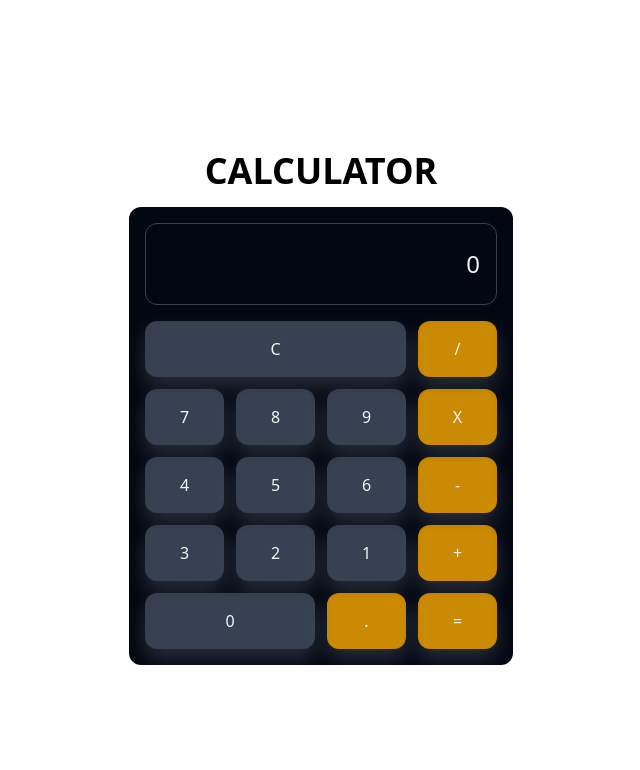
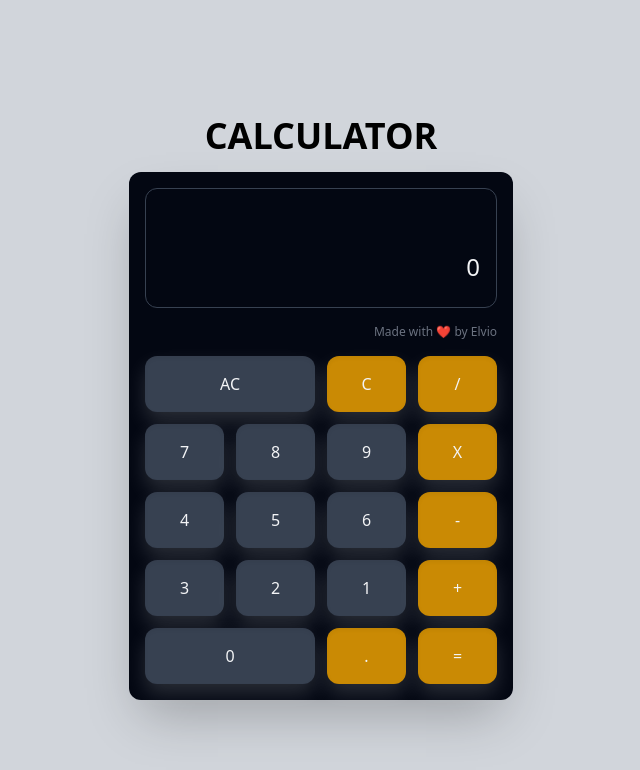
Before and after one commit to ecali/angular-calc, an Angular app: page / in a window 1280 px wide. Shown: the top 770 px of the page, without its empty margins (319-959 px from the left). Built offline with nearby package versions, Linux system fonts and the light colour scheme.

Commit message:
add and handle canc button

```diff
--- a/src/app/shared/calculator/calculator.component.html
+++ b/src/app/shared/calculator/calculator.component.html
@@ -1,14 +1,16 @@
-<div class="flex items-center justify-center min-h-screen flex-col ">
+<div class="flex items-center justify-center min-h-screen flex-col bg-gray-300 ">
   <div class="text-center my-4 md:block hidden">
     <h1 class="text-4xl font-bold uppercase">{{title}}</h1>
   </div>
-  <div class="flex flex-col w-96 gap-4 bg-gray-950 rounded-xl p-4">
-    <div class="rounded-xl overflow-x-hidden px-4 py-6 border text-2xl text-gray-100 border-gray-700 flex items-end flex-col">
+  <div class="flex flex-col w-96 gap-4 bg-gray-950 rounded-xl p-4 h-[100vh] md:h-auto shadow-2xl ">
+    <div class="md:flex-none md:h-[120px] flex-1 justify-between rounded-xl overflow-x-hidden px-4 py-6 border text-2xl text-gray-100 border-gray-700 flex items-end flex-col">
       <p class="text-xs">{{history.join(' ')}}</p>
       {{displayNumber}}
     </div>
+    <div class="flex justify-end text-xs text-gray-500">Made with ❤️ by Elvio</div>
     <div class="grid grid-cols-4 gap-3">
-      <app-calculator-button (click)="clear()" class="col-span-3" label="C"></app-calculator-button>
+      <app-calculator-button (click)="clear()" class="col-span-2" label="AC"></app-calculator-button>
+      <app-calculator-button (click)="pressKey('c')" variant="yellow" label="C"></app-calculator-button>
       <app-calculator-button (click)="pressKey('/')" variant="yellow" label="/"></app-calculator-button>
       <app-calculator-button (click)="pressKey('7')" label="7"></app-calculator-button>
       <app-calculator-button (click)="pressKey('8')" label="8"></app-calculator-button>
--- a/src/app/shared/calculator/calculator.component.ts
+++ b/src/app/shared/calculator/calculator.component.ts
@@ -32,11 +32,22 @@ export class CalculatorComponent {
   pressKey = (keyVal: string) => {
     const lastHistoryItem = this.history.at(-1);
 
-    console.log(lastHistoryItem);
     if(this.operatorsButtons.includes(keyVal)) {
       this.handleOperationKey(keyVal, lastHistoryItem);
-    }else if(lastHistoryItem !== '=' || keyVal !== '.'){
-      this.handleNumber(keyVal)
+    }else if((lastHistoryItem !== '=' || keyVal !== '.') && keyVal !== 'c') {
+      this.handleNumber(keyVal);
+    }else if(keyVal === 'c' && !this.calculated){
+      this.handleCanc();
+    }
+  }
+
+  handleCanc = () => {
+    if(this.operator === null){
+      this.displayNumber = this.displayNumber === '0' || this.displayNumber.length === 1 ? '0' : this.displayNumber.slice(0, -1);
+      this.firstOperand = Number(this.displayNumber);
+    }else{
+      this.displayNumber = this.displayNumber === '0' || this.displayNumber.length === 1 ? '0' : this.displayNumber.slice(0, -1);
+      this.secondOperand = Number(this.displayNumber);
     }
   }
 
@@ -45,7 +56,8 @@ export class CalculatorComponent {
       this.displayNumber = this.displayNumber === '0' ? val : this.displayNumber + val;
       this.firstOperand = Number(this.displayNumber);
     }else{
-      this.displayNumber = this.secondOperand === null ? val : this.displayNumber + val;
+      console.log(this.displayNumber);
+      this.displayNumber = this.secondOperand === null || this.secondOperand === 0 ? val : this.displayNumber + val;
       this.secondOperand = Number(this.displayNumber);
     }
   }
```
